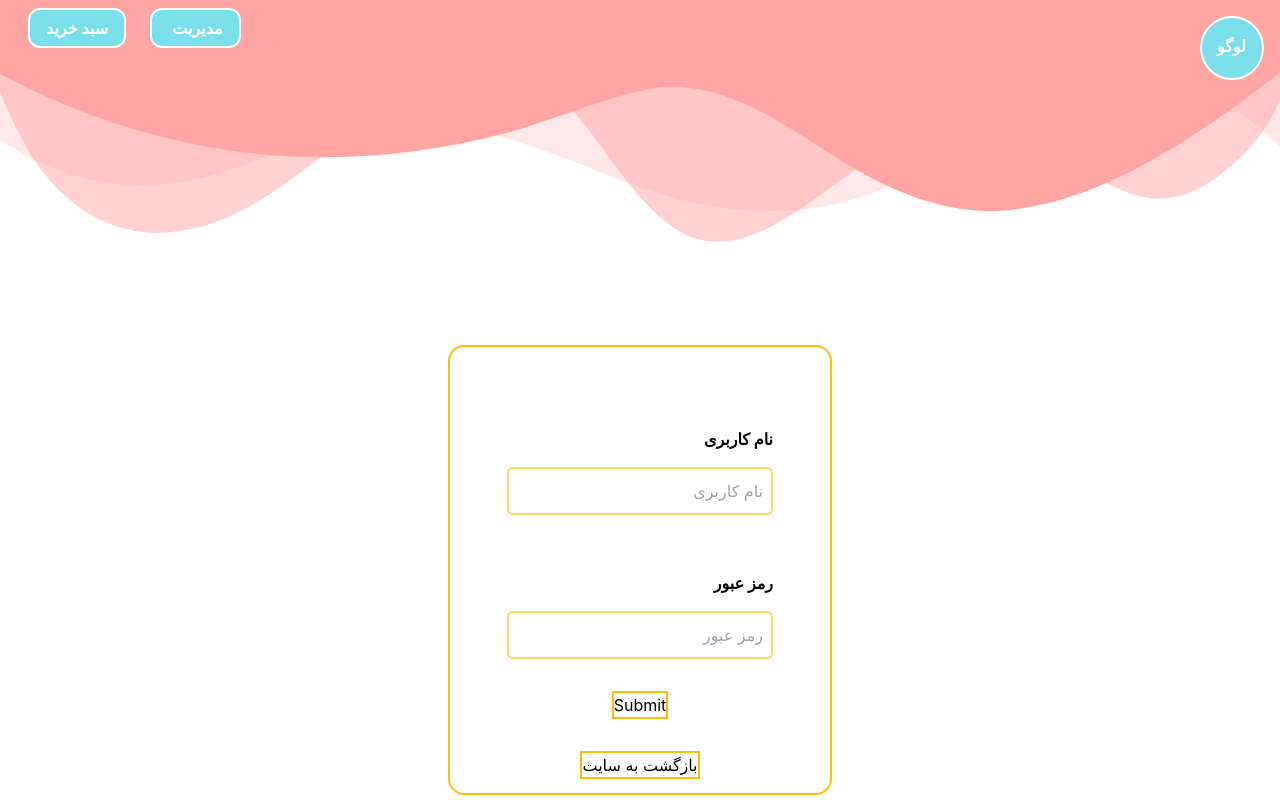
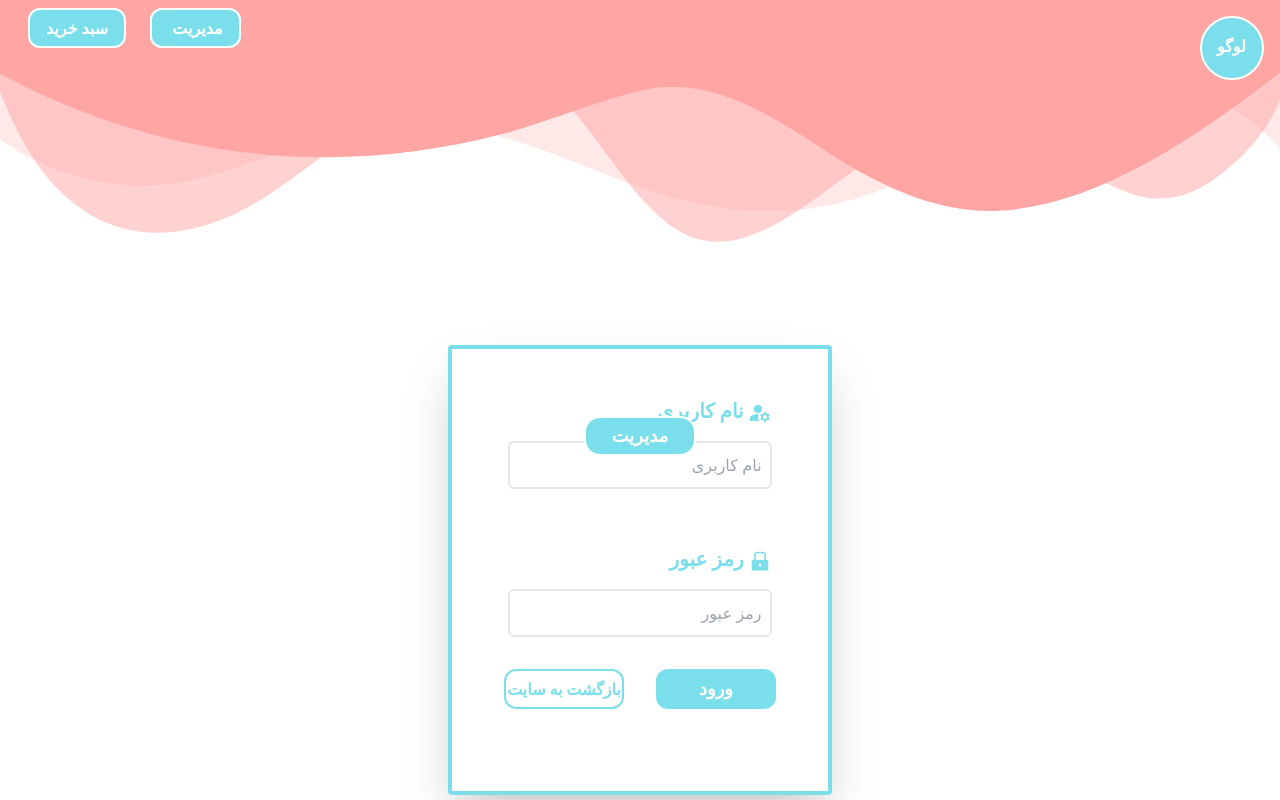
Before and after one commit to sima-ziyaei/onlineShop-project-reactJs, a React (Create React App) app: page /manageform in a window 1280 px wide. Shown: the top 800 px of the page. Built offline with nearby package versions, Linux system fonts and the light colour scheme.

Commit message:
complete form style

```diff
--- a/src/pages/ManageForm.js
+++ b/src/pages/ManageForm.js
@@ -1,7 +1,9 @@
-import {  useNavigate } from "react-router-dom";
+import { useNavigate } from "react-router-dom";
 import { useContext } from "react";
 import { Context } from "../Contexts/Context";
 import { Formik, Field, Form } from "formik";
+import {MdManageAccounts} from 'react-icons/md';
+import {AiFillLock} from 'react-icons/ai'
 
 export default function ManageForm() {
   const required = "اجباری است";
@@ -51,15 +53,17 @@ export default function ManageForm() {
         }, 400);
       }}
     >
+
       {({ errors, touched }) => (
-        <div className=" mt-64 mb-20 flex flex-col justify-center items-center w-[100%] h-[500px]">
-          <div className="border-2 border-[#ffbd07] w-[30%] h-[90%] rounded-2xl">
+        <div className=" mt-64 mb-20 flex flex-col justify-center items-center w-[100%] h-[500px] ">
+          <div className="border-4 border-[#7bdeeb] shadow-outline shadow-2xl w-[30%] h-[90%] rounded text-[#7bdeeb] ">
             <Form className="flex flex-col justify-center items-center">
-              <lable className="mt-20 w-[100%] text-start mr-[30%] font-bold">
-                نام کاربری
+              <div className="border-2 border-white bg-[#7bdeeb] rounded-2xl text-white w-28 h-10 text-center font-bold absolute top-[52%] pt-1 text-lg">  مدیریت </div>
+              <lable className="mt-12 flex w-[100%] text-start mr-[30%] font-bold text-xl">
+               <span className="text-2xl mt-1 ml-1"><MdManageAccounts /> </span> نام کاربری
               </lable>
               <Field
-                className="border-2 border-[#fad761] my-4  w-[70%] rounded-md h-12 pr-2"
+                className="border-2  my-4  w-[70%] rounded-md h-12 pr-2 focus:border-[#7bdeeb] focus:outline-none"
                 type="text"
                 placeholder="نام کاربری"
                 name="username"
@@ -70,11 +74,11 @@ export default function ManageForm() {
                   touched.username &&
                   errorMessage(errors.username)}
               </div>
-              <lable className="mt-10 w-[100%] text-start mr-[30%] font-bold">
-                رمز عبور
+              <lable className="mt-10 flex w-[100%] text-start mr-[30%] font-bold text-xl">
+                <span className="text-2xl mt-1 ml-1"> <AiFillLock /> </span> رمز عبور
               </lable>
               <Field
-                className="border-2 border-[#fad761] my-4  w-[70%] rounded-md h-12 pr-2"
+                className="border-2 my-4  w-[70%] rounded-md h-12 pr-2 focus:border-[#7bdeeb] focus:outline-none"
                 type="password"
                 placeholder="رمز عبور"
                 name="password"
@@ -85,10 +89,21 @@ export default function ManageForm() {
                   touched.password &&
                   errorMessage(errors.password)}
               </div>
-              <button className="border-2 border-[#ffbd07] my-4" type="submit">
-                Submit
-              </button>
-              <button className="border-2 border-[#ffbd07] my-4" onClick={()=>navigate('/')}> بازگشت به سایت</button>
+              <div className="mb-4">
+                <button
+                  className="border-2 border-[#7bdeeb] font-bold text-lg h-10 my-4 w-[120px] rounded-xl ml-4 bg-[#7bdeeb] text-white"
+                  type="submit"
+                >
+                  ورود
+                </button>
+                <button
+                  className="border-2 border-[#7bdeeb] my-4 w-[120px] h-10 text-[#7bdeeb] font-bold rounded-xl mr-4 "
+                  onClick={() => navigate("/")}
+                >
+                  {" "}
+                  بازگشت به سایت
+                </button>
+              </div>
             </Form>
           </div>
         </div>
```
